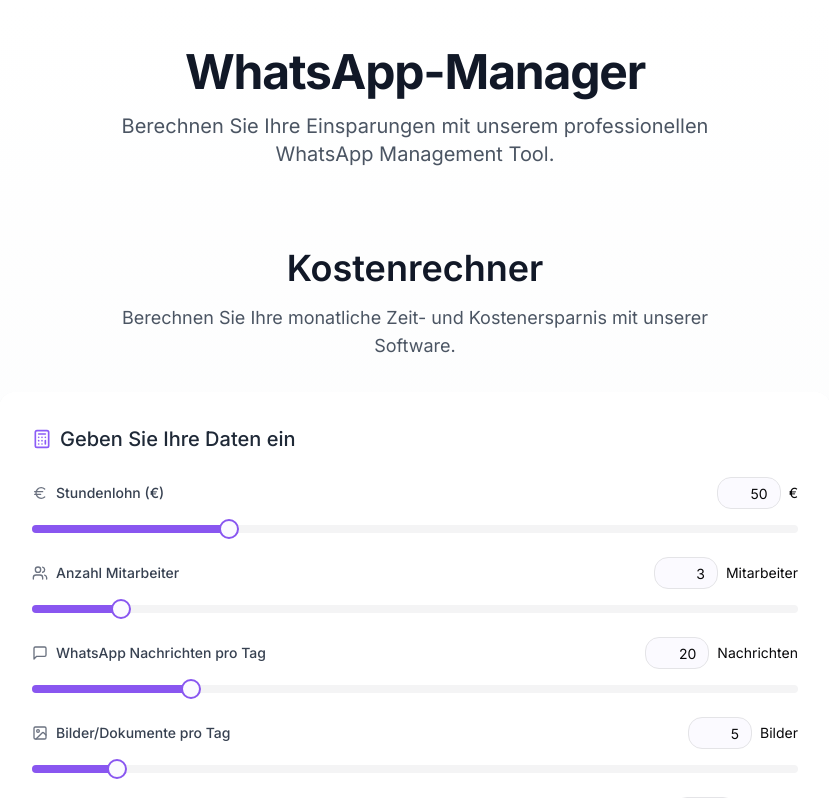
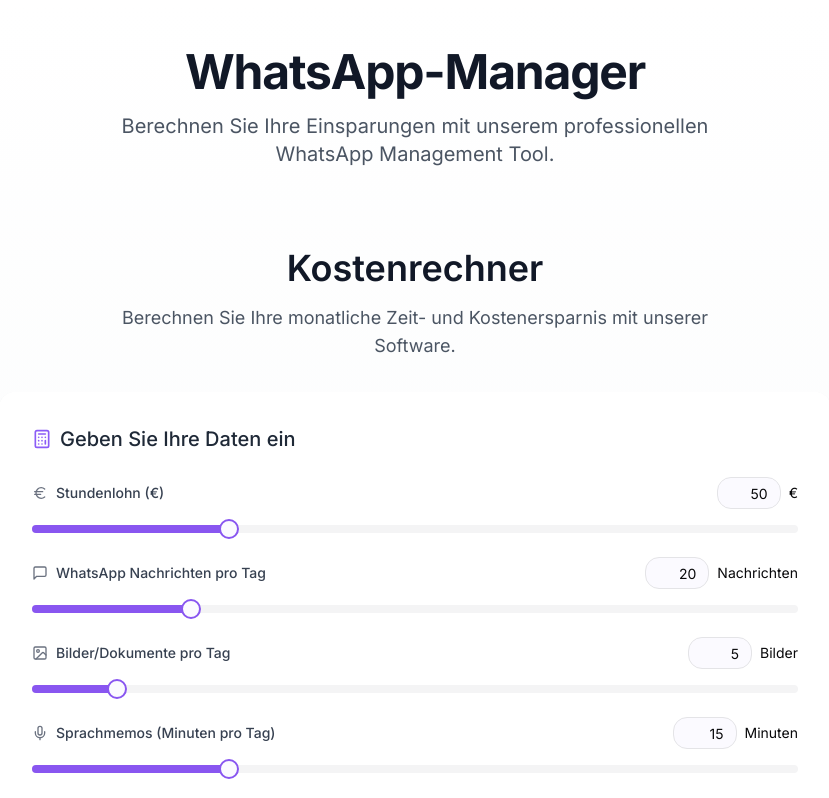
Before and after one commit to timgutberlet/saas-einsparrechner, a React (Vite) app: page / in a window 1280 px wide. Shown: the top 798 px of the page, without its empty margins (225-1054 px from the left). Built offline with nearby package versions, Linux system fonts and the light colour scheme.

Commit message:
Reverted to edit edt-349fcf98-a513-4652-9d3b-ddf2d5d2ad76: "Use sliders for input fields
Replaced input fields with sliders, pre-populated with example values."

```diff
--- a/src/components/CostCalculator.tsx
+++ b/src/components/CostCalculator.tsx
@@ -1,6 +1,5 @@
-
 import React, { useState, useEffect } from 'react';
-import { Calculator, Euro, MessageSquare, Image, Mic, Clock, ArrowRight, Users } from 'lucide-react';
+import { Calculator, Euro, MessageSquare, Image, Mic, Clock, ArrowRight } from 'lucide-react';
 import { Card } from '@/components/ui/card';
 import { Button } from '@/components/ui/button';
 import { Slider } from '@/components/ui/slider';
@@ -11,13 +10,11 @@ const CostCalculator = () => {
   const defaultMessagesPerDay = 20;
   const defaultImagesPerDay = 5;
   const defaultVoiceMinutesPerDay = 15;
-  const defaultEmployees = 3;
 
   const [hourlyRate, setHourlyRate] = useState<number>(defaultHourlyRate);
   const [messagesPerDay, setMessagesPerDay] = useState<number>(defaultMessagesPerDay);
   const [imagesPerDay, setImagesPerDay] = useState<number>(defaultImagesPerDay);
   const [voiceMinutesPerDay, setVoiceMinutesPerDay] = useState<number>(defaultVoiceMinutesPerDay);
-  const [employees, setEmployees] = useState<number>(defaultEmployees);
 
   const [timeSavings, setTimeSavings] = useState<number | null>(null);
   const [moneySavings, setMoneySavings] = useState<number | null>(null);
@@ -38,10 +35,8 @@ const CostCalculator = () => {
       const N = Number(messagesPerDay);
       const B = Number(imagesPerDay);
       const M = Number(voiceMinutesPerDay);
-      const E = Number(employees);
 
-      // Die Zeitersparnis multiplizieren wir mit der Anzahl der Mitarbeiter
-      const monthlySavingsMinutes = E * 22 * ((N * 1.833) + (B * 3.833) + (M * 0.667));
+      const monthlySavingsMinutes = 22 * ((N * 1.833) + (B * 3.833) + (M * 0.667));
 
       const monthlySavingsEuro = (monthlySavingsMinutes / 60) * S;
 
@@ -57,7 +52,6 @@ const CostCalculator = () => {
     setMessagesPerDay(defaultMessagesPerDay);
     setImagesPerDay(defaultImagesPerDay);
     setVoiceMinutesPerDay(defaultVoiceMinutesPerDay);
-    setEmployees(defaultEmployees);
     setTimeSavings(null);
     setMoneySavings(null);
     setShowResults(false);
@@ -114,35 +108,6 @@ const CostCalculator = () => {
                     max={200}
                     step={1}
                     onValueChange={(value) => setHourlyRate(value[0])}
-                    className="cursor-pointer"
-                  />
-                </div>
-
-                <div className="space-y-4">
-                  <div className="flex items-center justify-between">
-                    <label htmlFor="employees" className="text-sm font-medium text-gray-700 flex items-center gap-2">
-                      <Users className="h-4 w-4 text-gray-500" />
-                      Anzahl Mitarbeiter
-                    </label>
-                    <div className="flex items-center gap-2">
-                      <Input
-                        type="number"
-                        value={employees}
-                        onChange={(e) => setEmployees(Number(e.target.value))}
-                        className="w-16 h-8 text-right"
-                        min={1}
-                        max={100}
-                      />
-                      <span className="text-sm">Mitarbeiter</span>
-                    </div>
-                  </div>
-                  <Slider
-                    id="employees"
-                    value={[employees]}
-                    min={1}
-                    max={20}
-                    step={1}
-                    onValueChange={(value) => setEmployees(value[0])}
                     className="cursor-pointer"
                   />
                 </div>
```
